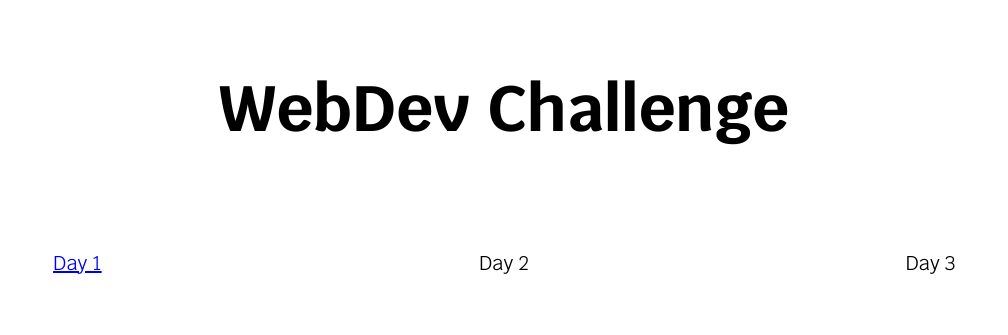
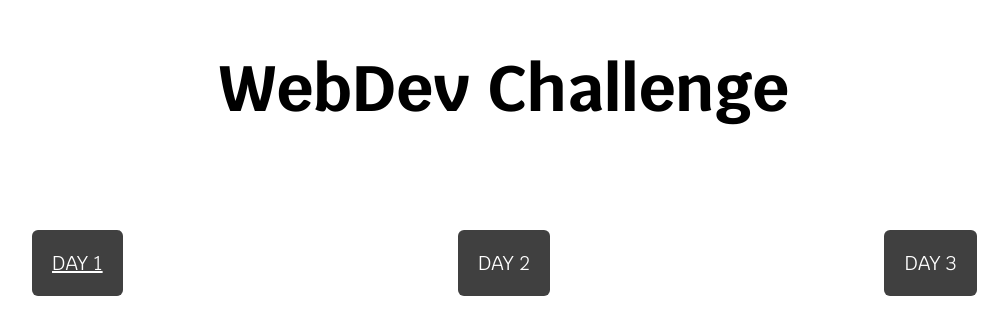
Before and after one commit to mostrozny/WebDev-challenge, a plain HTML site: page index.html in a window 1280 px wide. Shown: the part 229-564 px from the top of the page, without its empty margins (136-1144 px from the left). Drawn offline with Linux system fonts and the light colour scheme.

Commit message:
header styles and some menu

```diff
--- a/index.html
+++ b/index.html
@@ -19,9 +19,9 @@
 
     <section class="menu">
         <ul>
-            <li><a href="./projects/1/index.html">Day 1</a></li>
-            <li><a>Day 2</a></li>
-            <li><a>Day 3</a></li>
+            <li><a class="active" href="./projects/1/index.html">Day 1</a></li>
+            <li><a class="disabled">Day 2</a></li>
+            <li><a class="disabled">Day 3</a></li>
         </ul>
     </section>
 </div>
--- a/scss/main.scss
+++ b/scss/main.scss
@@ -32,10 +32,27 @@ body {
     display: flex;
     flex-wrap: wrap;
     justify-content: space-around;
+    width: 100%;
     li {
       width: 33.333%;
       display: flex;
       justify-content: center;
+      a {
+        border: none;
+        background: #404040;
+        color: #ffffff;
+        font-weight: 100;
+        padding: 20px;
+        text-transform: uppercase;
+        border-radius: 6px;
+        display: inline-block;
+        &.active {
+
+        }
+        &.disabled {
+
         }
       }
     }
+  }
+}
```
Also changed, not shown: css/main.css. Lines whose indentation alone changed are shown as unchanged.
